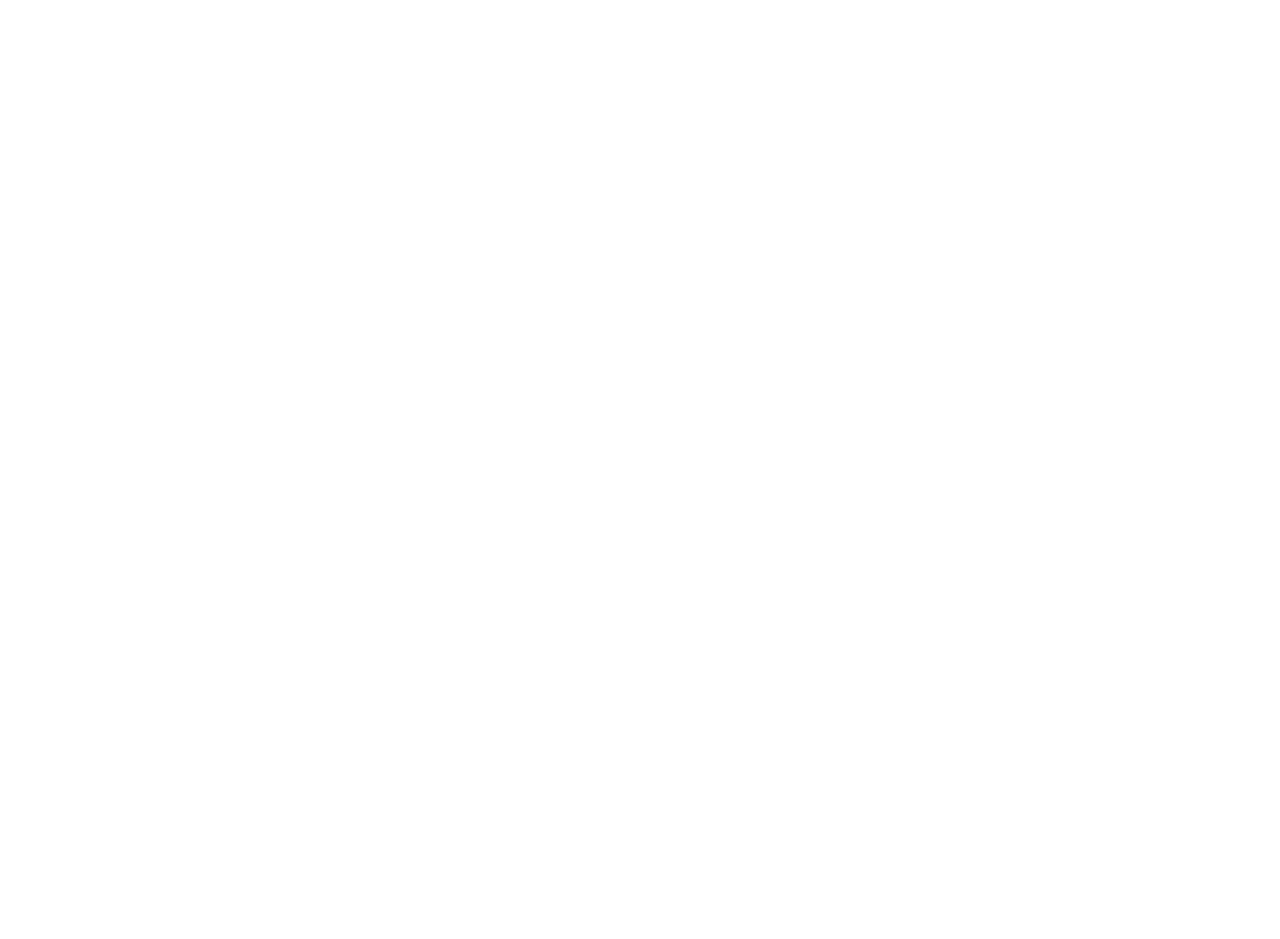
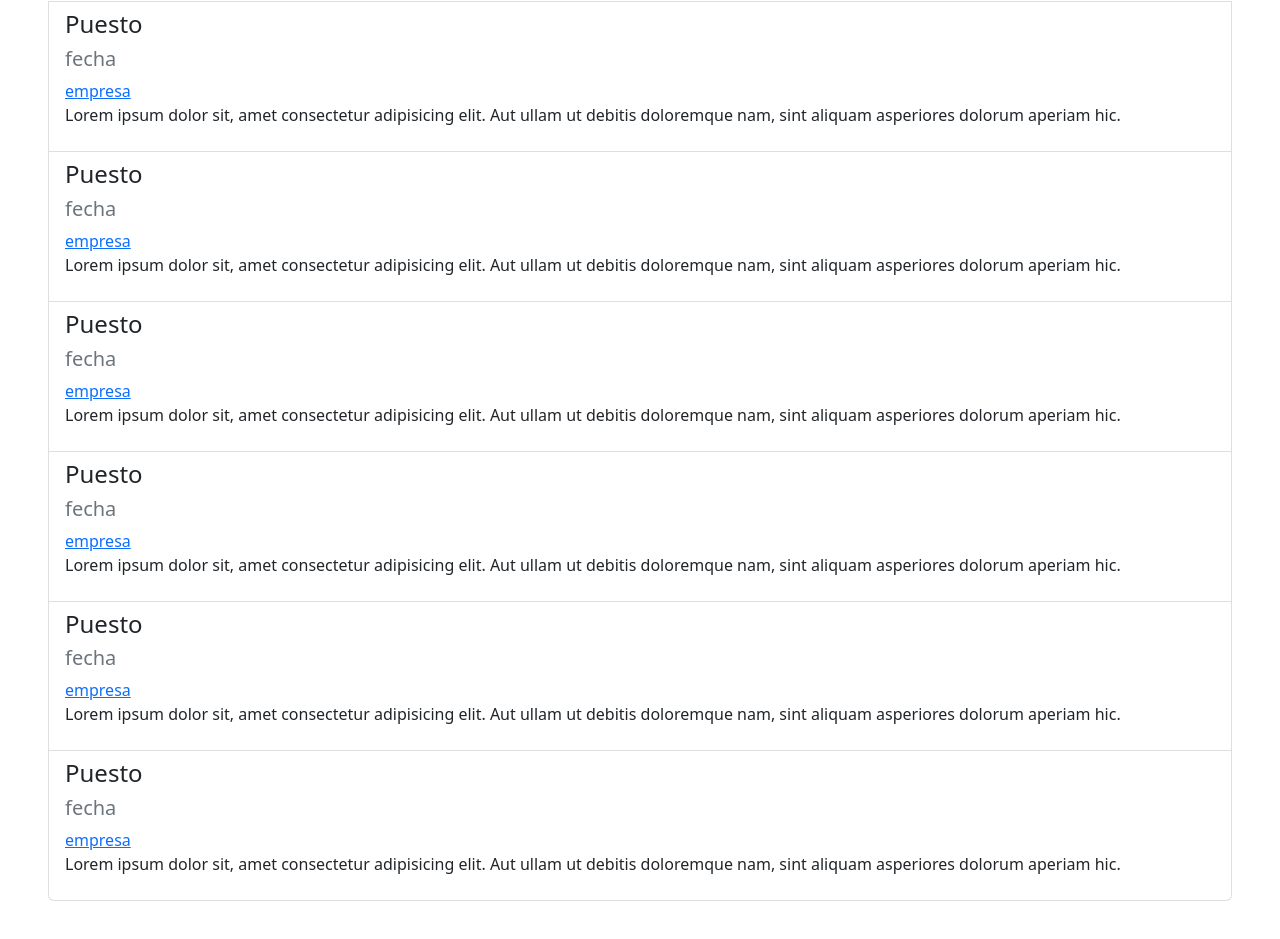
Before and after one commit to CristianBrz/Portfolio-FrontEnd, an Angular app: page / in a window 1280 px wide. Shown: the part 843-1782 px from the top of the page. Before the commit the page ends 808 px from the top, so only its background shows below. Built offline with nearby package versions, Linux system fonts and the light colour scheme.

Commit message:
agregando experiencia laboral

```diff
--- a/src/app/app.component.html
+++ b/src/app/app.component.html
@@ -1,2 +1,3 @@
 <app-header></app-header>
 <app-acerca-de></app-acerca-de>
+<app-experiencia></app-experiencia>
--- a/src/app/app.module.ts
+++ b/src/app/app.module.ts
@@ -7,6 +7,7 @@
 import { NavBarComponent } from './components/nav-bar/nav-bar.component';
 import { BannerComponent } from './components/banner/banner.component';
 import { AcercaDeComponent } from './components/acerca-de/acerca-de.component';
+import { ExperienciaComponent } from './components/experiencia/experiencia.component';
 
 @NgModule({
   declarations: [
@@ -14,7 +15,8 @@
     HeaderComponent,
     NavBarComponent,
     BannerComponent,
-    AcercaDeComponent
+    AcercaDeComponent,
+    ExperienciaComponent
   ],
   imports: [
     BrowserModule,
--- /dev/null
+++ b/src/app/components/experiencia/experiencia.component.html
@@ -0,0 +1,52 @@
+<div class="">
+    <div class="">
+        <ul class="p-5 pt-0 list-group">
+            <h4>Experiencia laboral</h4>
+
+            <li class="list-group-item ps-">
+                <h4>Puesto</h4>
+                <h5 class="text-muted">fecha</h5>
+                <a href="">empresa</a>
+                <p>Lorem ipsum dolor sit, amet consectetur adipisicing elit. Aut ullam ut debitis doloremque nam, sint aliquam asperiores dolorum aperiam hic.</p>
+            </li>
+
+            <li class="list-group-item ps-">
+                <h4>Puesto</h4>
+                <h5 class="text-muted">fecha</h5>
+                <a href="">empresa</a>
+                <p>Lorem ipsum dolor sit, amet consectetur adipisicing elit. Aut ullam ut debitis doloremque nam, sint aliquam asperiores dolorum aperiam hic.</p>
+            </li>
+
+            <li class="list-group-item ps-">
+                <h4>Puesto</h4>
+                <h5 class="text-muted">fecha</h5>
+                <a href="">empresa</a>
+                <p>Lorem ipsum dolor sit, amet consectetur adipisicing elit. Aut ullam ut debitis doloremque nam, sint aliquam asperiores dolorum aperiam hic.</p>
+            </li>
+
+            <li class="list-group-item ps-">
+                <h4>Puesto</h4>
+                <h5 class="text-muted">fecha</h5>
+                <a href="">empresa</a>
+                <p>Lorem ipsum dolor sit, amet consectetur adipisicing elit. Aut ullam ut debitis doloremque nam, sint aliquam asperiores dolorum aperiam hic.</p>
+            </li>
+
+            <li class="list-group-item ps-">
+                <h4>Puesto</h4>
+                <h5 class="text-muted">fecha</h5>
+                <a href="">empresa</a>
+                <p>Lorem ipsum dolor sit, amet consectetur adipisicing elit. Aut ullam ut debitis doloremque nam, sint aliquam asperiores dolorum aperiam hic.</p>
+            </li>
+
+            <li class="list-group-item ps-">
+                <h4>Puesto</h4>
+                <h5 class="text-muted">fecha</h5>
+                <a href="">empresa</a>
+                <p>Lorem ipsum dolor sit, amet consectetur adipisicing elit. Aut ullam ut debitis doloremque nam, sint aliquam asperiores dolorum aperiam hic.</p>
+            </li>
+
+
+          </ul>
+    </div>
+
+</div>
--- /dev/null
+++ b/src/app/components/experiencia/experiencia.component.ts
@@ -0,0 +1,15 @@
+import { Component, OnInit } from '@angular/core';
+
+@Component({
+  selector: 'app-experiencia',
+  templateUrl: './experiencia.component.html',
+  styleUrls: ['./experiencia.component.css']
+})
+export class ExperienciaComponent implements OnInit {
+
+  constructor() { }
+
+  ngOnInit(): void {
+  }
+
+}
```
Also changed, not shown: src/app/components/experiencia/experiencia.component.css (added), 1 other file (tests, documents, lock files or other folders).
